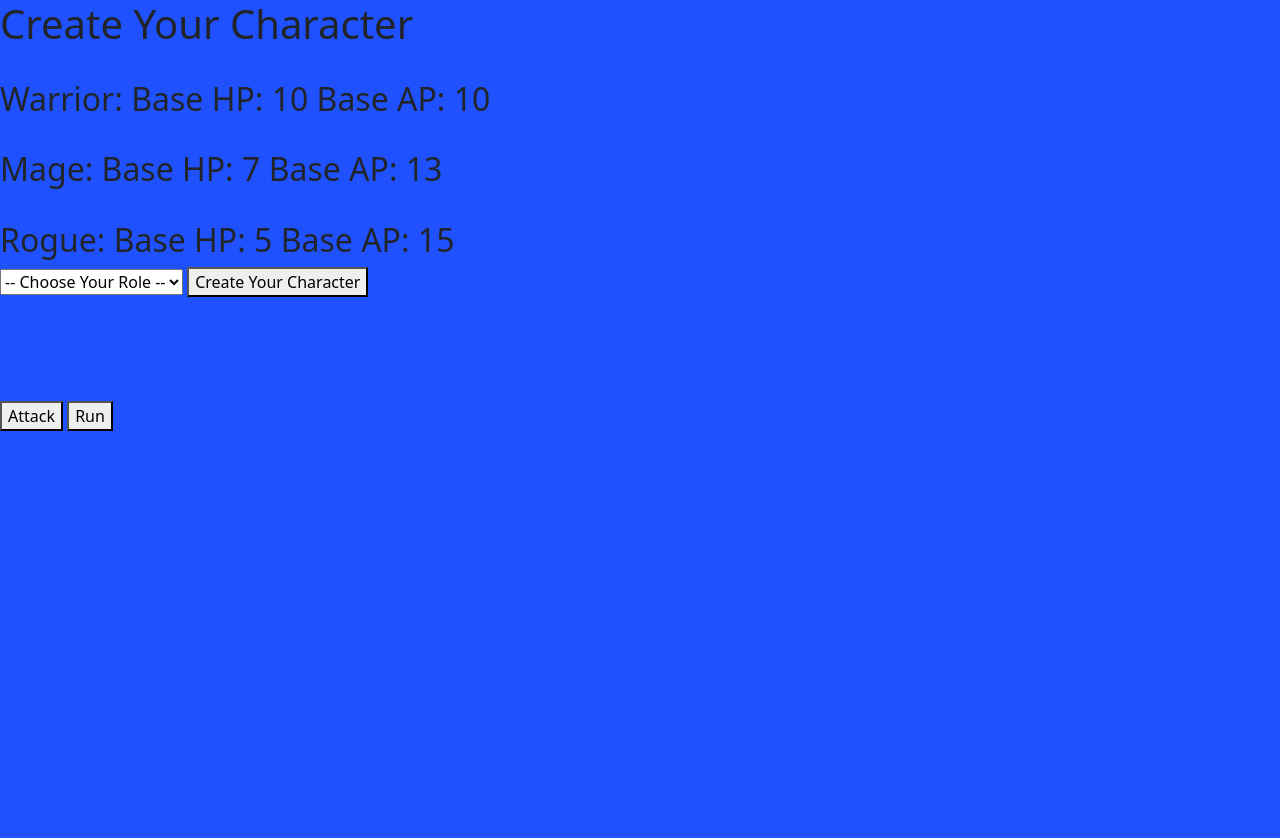
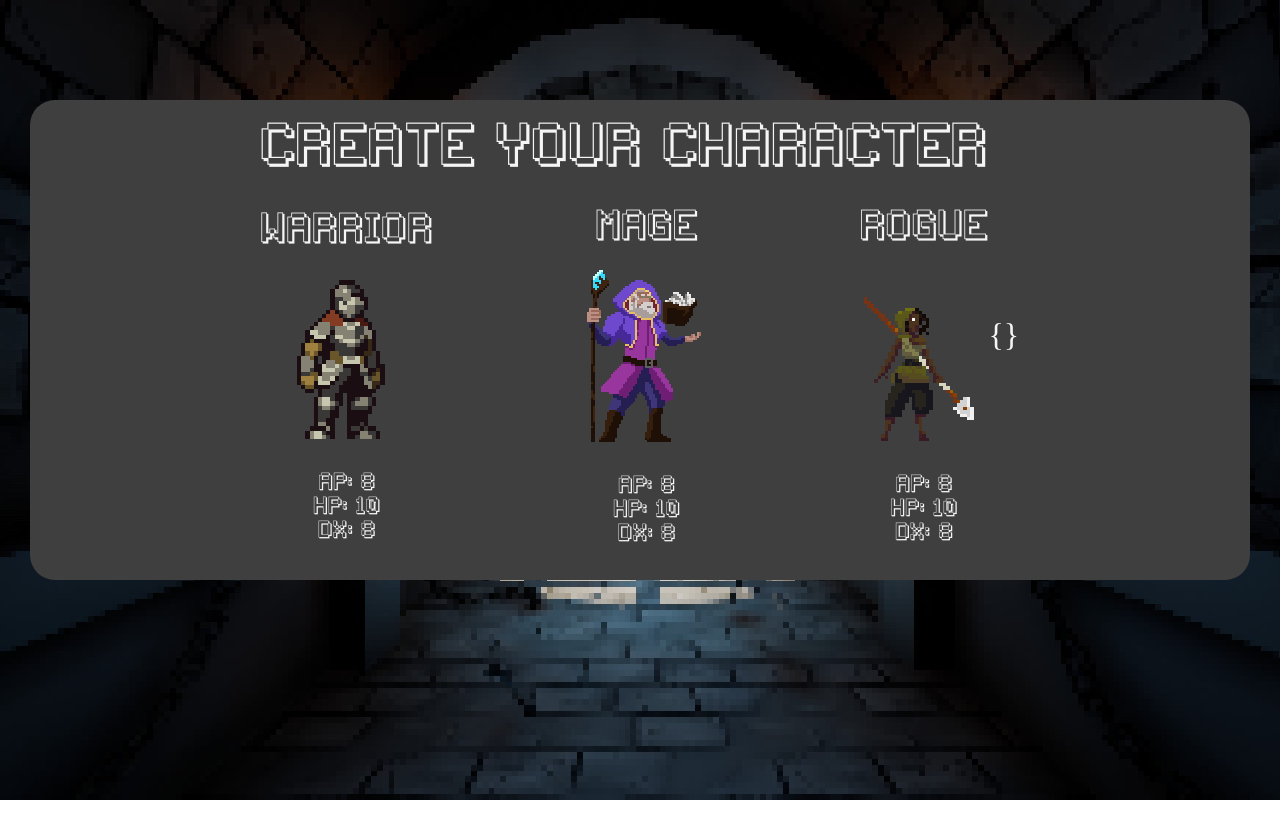
Before and after one commit to ZackCipolletta/TeamWeekRPG, a website built with webpack: page src/index.html in a window 1280 px wide. Before the commit the page ends 800 px from the top, so only its background shows below. Built offline with nearby package versions, Linux system fonts and the light colour scheme.

Commit message:
added ui to create a character

```diff
--- a/package.json
+++ b/package.json
@@ -1,5 +1,5 @@
 {
-  "name": "shape-tracker",
+  "name": "dungeon-crawler",
   "version": "1.0.0",
   "description": "",
   "main": "index.js",
@@ -25,6 +25,7 @@
     "html-webpack-plugin": "^4.5.2",
     "jest": "^29.4.1",
     "style-loader": "^1.3.0",
+    "url-loader": "^4.1.1",
     "webpack": "4.46.0",
     "webpack-cli": "^3.3.12",
     "webpack-dev-server": "3.11.3"
--- a/src/css/styles.css
+++ b/src/css/styles.css
@@ -1,3 +1,81 @@
+@font-face {
+  font-family: myFont;
+  src: url(../assets/fonts/backto1982.otf);
+}
+
+
+body, html{
+  height: 100%;
+  image-rendering: pixelated;
+}
 body {
-    background-color: #1F51FF;
+    background-image: url(../assets/images/background.jpg);
+    height: 100%;
+    background-position: center;
+    background-repeat: no-repeat;
+    background-size: cover
+
   }
+
+  .create-character {
+    display: flex;
+    justify-content: center;
+    align-items: center;
+    font-family: myFont;
+    color: whitesmoke;
+    background-color: rgb(63, 63, 63);
+    margin: 30px;
+    margin-top: 100px;
+    padding: 20px;
+    border-radius: 25px;
+  }
+
+  .create-character h1{
+    margin-bottom: 40px;
+  }
+
+  .classes {
+    display: flex;
+    align-items: center;
+    justify-content: space-between;
+    text-align: center;
+
+  }
+
+
+
+  .warrior img{
+    margin-top: 20px;
+    margin-bottom: 30px;
+    width: 100px;
+    height: auto;
+    transition: 0.5s all ease-in-out;
+  }
+
+  .warrior:hover img {
+    transform: scale(1.2);
+  }
+
+  .mage img {
+    margin-top: 20px;
+    margin-bottom: 30px;
+    width: 120px;
+    height: auto;
+    transition: 0.5s all ease-in-out;
+  }
+
+  .mage:hover img {
+    transform: scale(1.2);
+  }
+
+  .rogue img {
+    margin-top: 20px;
+    margin-bottom: 30px;
+    width: 120px;
+    height: auto;
+    transition: 0.5s all ease-in-out;
+  }
+
+  .rogue:hover img {
+    transform: scale(1.2);
+  }
--- a/src/index.html
+++ b/src/index.html
@@ -1,37 +1,42 @@
 <!DOCTYPE html>
 <html>
+
 <head>
   <title>Shape Tracker</title>
 </head>
 
 <body>
+  <div class="create-character">
     <div id="hero-info">
       <h1>Create Your Character</h1>
-  <br>
-  <h2>Warrior: Base HP: 10 Base AP: 10</h2>
-  <br>
-  <h2>Mage: Base HP: 7 Base AP: 13</h2>
-  <br>
-  <h2>Rogue: Base HP: 5 Base AP: 15</h2>
-
-  <form id="choose-role">
-    <select id="choose-role-value">
-      <option value="0">-- Choose Your Role --</option>
-      <option value="1">Warrior</option>
-      <option value="2">Mage</option>
-      <option value="3">Rogue</option>
-    </select>
-  <button id="create-character" type="submit">Create Your Character</button>
-</form><br><br>
+      <div class="classes">
+        <div class="warrior" id="warrior-class">
+          <h3>Warrior</h3>
+          <img src="../src/assets/gifs/warrior-idle.gif" alt="warrior">
+          <p>AP: 8 <br>HP: 10<br> DX: 8</p>
+        </div>
+        <div class="mage">
+          <h3>Mage</h3>
+          <img src="../src/assets/gifs/wizard-idle.gif" alt="wizard">
+          <p>AP: 8 <br>HP: 10<br> DX: 8</p>
+        </div>
+        <div class="rogue">
+          <h3>Rogue</h3>
+          <img src="../src/assets/gifs/rogue-idle.gif" alt="rogue">
+          <p>AP: 8 <br>HP: 10<br> DX: 8</p>
+        </div>
+      </div>
     </div>
     <h2 id="log"></h2>
-<div id="fight"> <br><br>
+    <!-- <div id="fight"> <br><br>
       <button id="fight-monster">Attack</button>
       <button id="run-from-monster">Run</button>
-</div>
+    </div> -->
     <div id="display-div">
 
     </div>
+  </div>
+  <div id="choose-role"></div>
 </body>
 
 </html>
--- a/src/index.js
+++ b/src/index.js
@@ -1,9 +1,9 @@
 import 'bootstrap';
 import 'bootstrap/dist/css/bootstrap.min.css';
 import './css/styles.css';
-import { Character, chooseCharacter, createMage, createRogue, createWarrior } from "./js/character.js";
-import { Monster, createZombie, createCthulu } from "./js/monster.js";
-import { heroVsMonster, levelUp, continueCombatFunc, nextMonsterFunc, checkGameState } from "./js/combat.js";
+import { createMage, createRogue, createWarrior } from "./js/character.js";
+import { createZombie, } from "./js/monster.js";
+import { heroVsMonster, levelUp, nextMonsterFunc } from "./js/combat.js";
 
 function handleRoleSelection() {
   let role = document.getElementById("choose-role-value").value;
@@ -82,10 +82,15 @@ window.addEventListener("load", function () {
     e.preventDefault();
     handleRoleSelection();
   });
+  console.log(document.querySelector("#warrior-class"));
+  document.querySelector("#warrior-class").addEventListener("click", function(e){
+    e.preventDefault();
+    alert("clicked");
+
+  });
 });
 
 (function () {
-  var old = console.log;
   var logger = document.getElementById('log');
   console.log = function (message) {
     if (typeof message == 'object') {
--- a/src/js/combat.js
+++ b/src/js/combat.js
@@ -1,5 +1,5 @@
-import { Character, chooseCharacter } from "./character.js";
-import { Monster, createZombie, createOwlBear, createCthulu } from "./monster.js";
+
+import { createZombie, createOwlBear, createCthulu } from "./monster.js";
 
 let myMonster;
 export function heroVsMonster(heroCall, monsterCall) {
--- a/webpack.config.js
+++ b/webpack.config.js
@@ -46,7 +46,13 @@ module.exports = {
         ]
       },
       {
-        test:/\.html$/,
+        test: /\.(woff|woff2|otf|ttf)$/,
+        use: {
+          loader: 'url-loader',
+        },
+      },
+      {
+        test: /\.html$/,
         use: [
           'html-loader'
         ]
```
Also changed, not shown: src/assets/Squidward.png (deleted), src/assets/fonts/backto1982.otf (added), src/assets/gifs/rogue-idle.gif (added), src/assets/gifs/warrior-idle.gif (added), src/assets/gifs/wizard-idle.gif (added), src/assets/images/background.jpg (added), 1 other file. Lines whose indentation alone changed are shown as unchanged.
